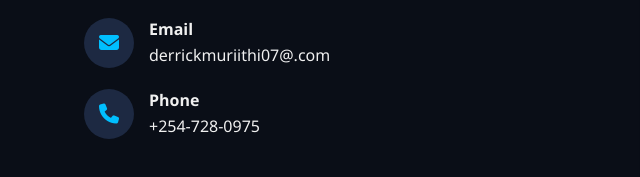
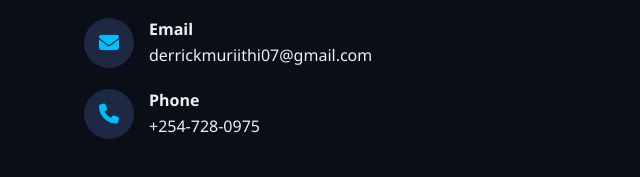
Before and after one commit to beingickonic/ME, a plain HTML site: page index.html in a window 1280 px wide. Shown: the part 4407-4584 px from the top of the page, 0-640 px from the left. Drawn offline with nearby package versions, Linux system fonts and the light colour scheme.

Commit message:
Update index.html
gmail.com

```diff
--- a/index.html
+++ b/index.html
@@ -237,7 +237,7 @@
                             </div>
                             <div>
                                 <h4>Email</h4>
-                                <p>derrickmuriithi07@.com</p>
+                                <p>derrickmuriithi07@gmail.com</p>
                             </div>
                         </div>
                         <div class="contact-item">
```
